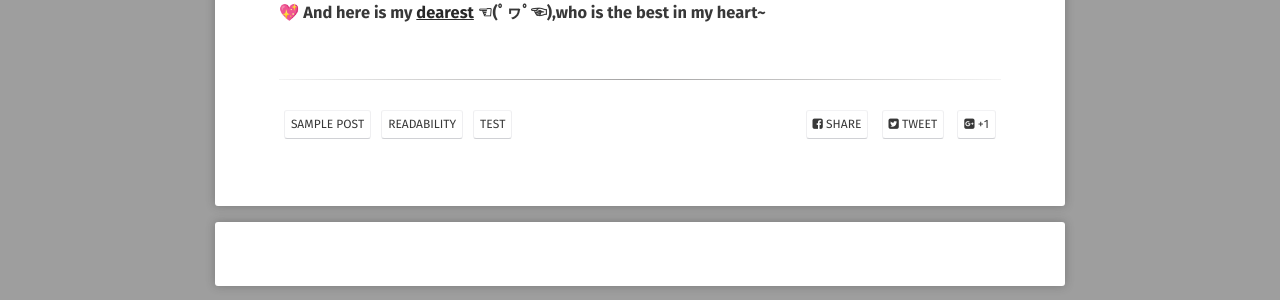
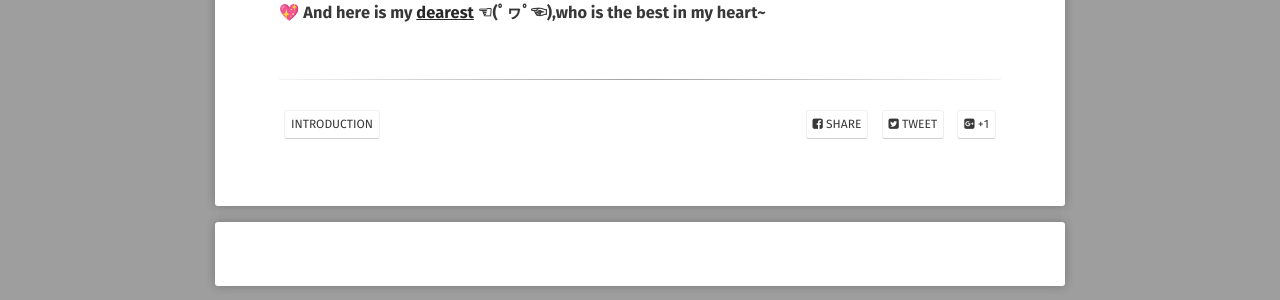
Before and after one commit to Windy810/Windy810.github.io, a Jekyll site: the page built from _posts/2020-11-19-set-up-blog.md, in a window 1280 px wide. Shown: the part 512-812 px from the top of the page. Built offline with Jekyll 4.4.1, drawn with Linux system fonts in a browser that asks for light colours; some web fonts are replaced; comment, search, counter and statistics services are not loaded.

Commit message:
Update 2020-11-19-set-up-blog.md

```diff
--- a/_posts/2020-11-19-set-up-blog.md
+++ b/_posts/2020-11-19-set-up-blog.md
@@ -3,7 +3,7 @@ layout: post
 title: "Set up blog"
 date: 2020-11-19
 excerpt: "A ton of text to test readability."
-tags: [sample post, readability, test]
+tags: [introduction]
 comments: true
 ---
 
```
